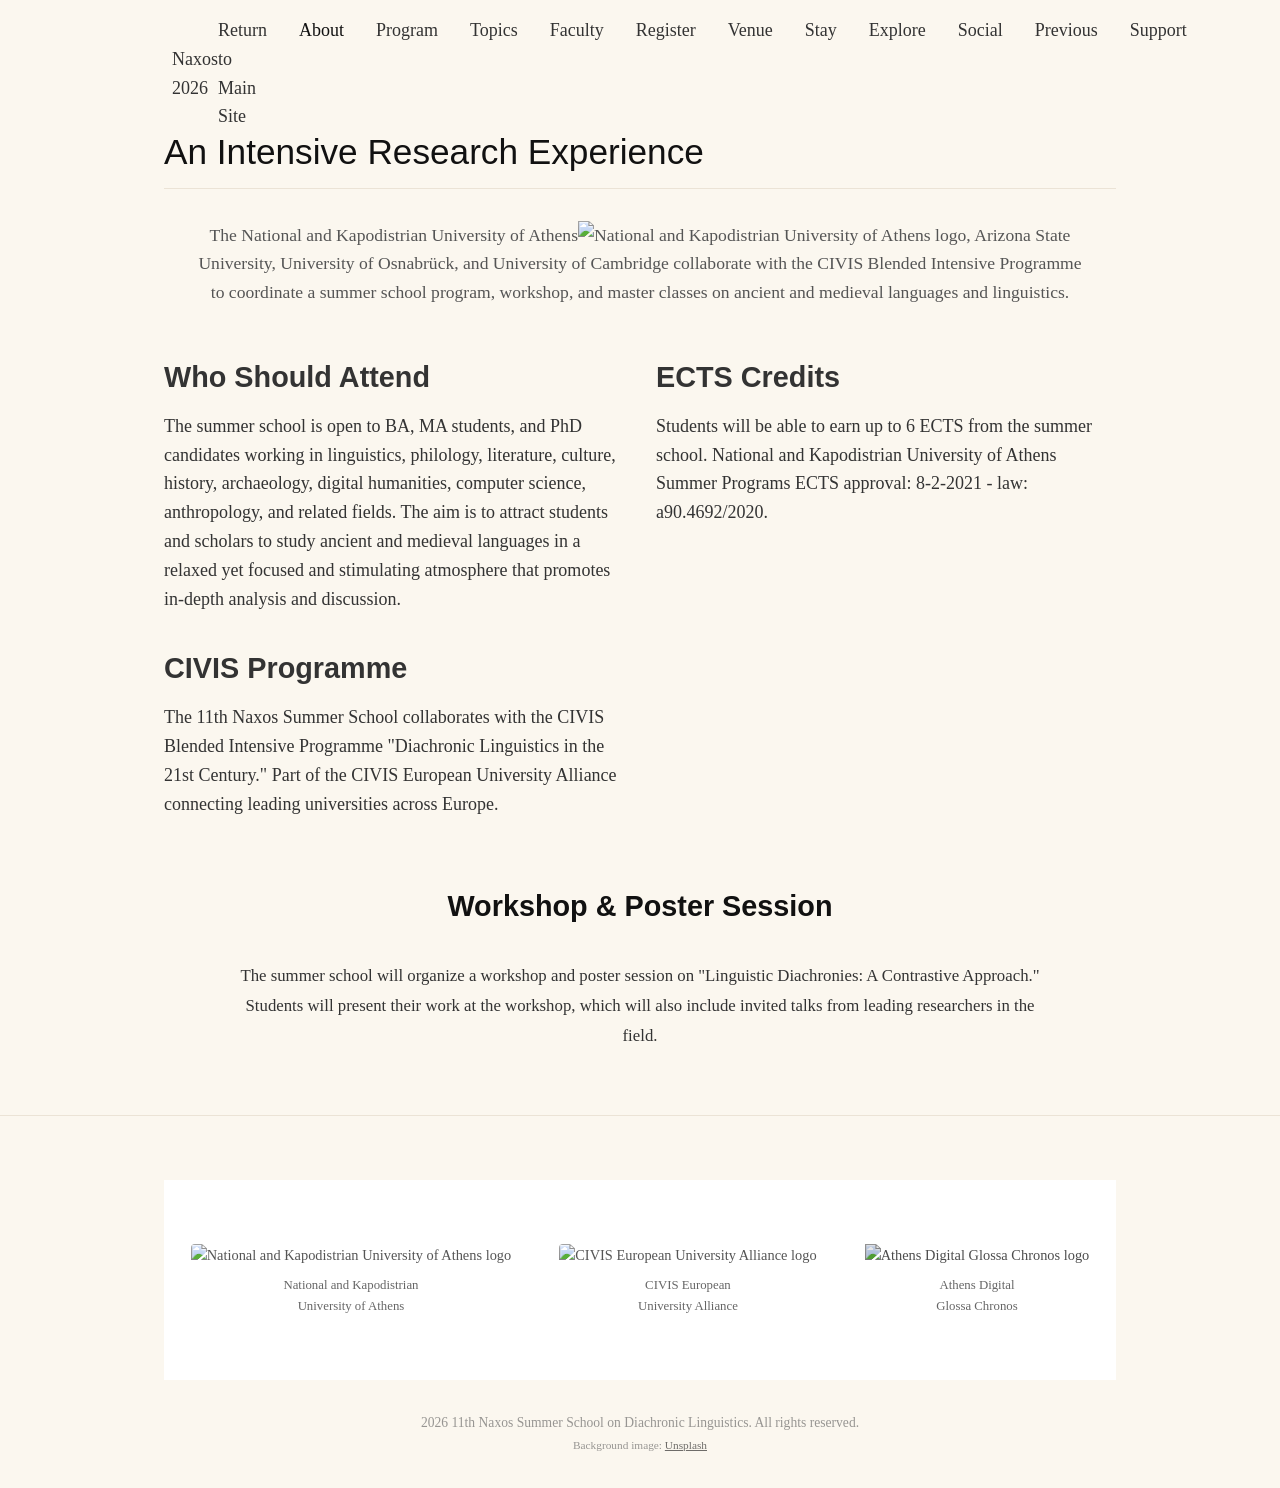
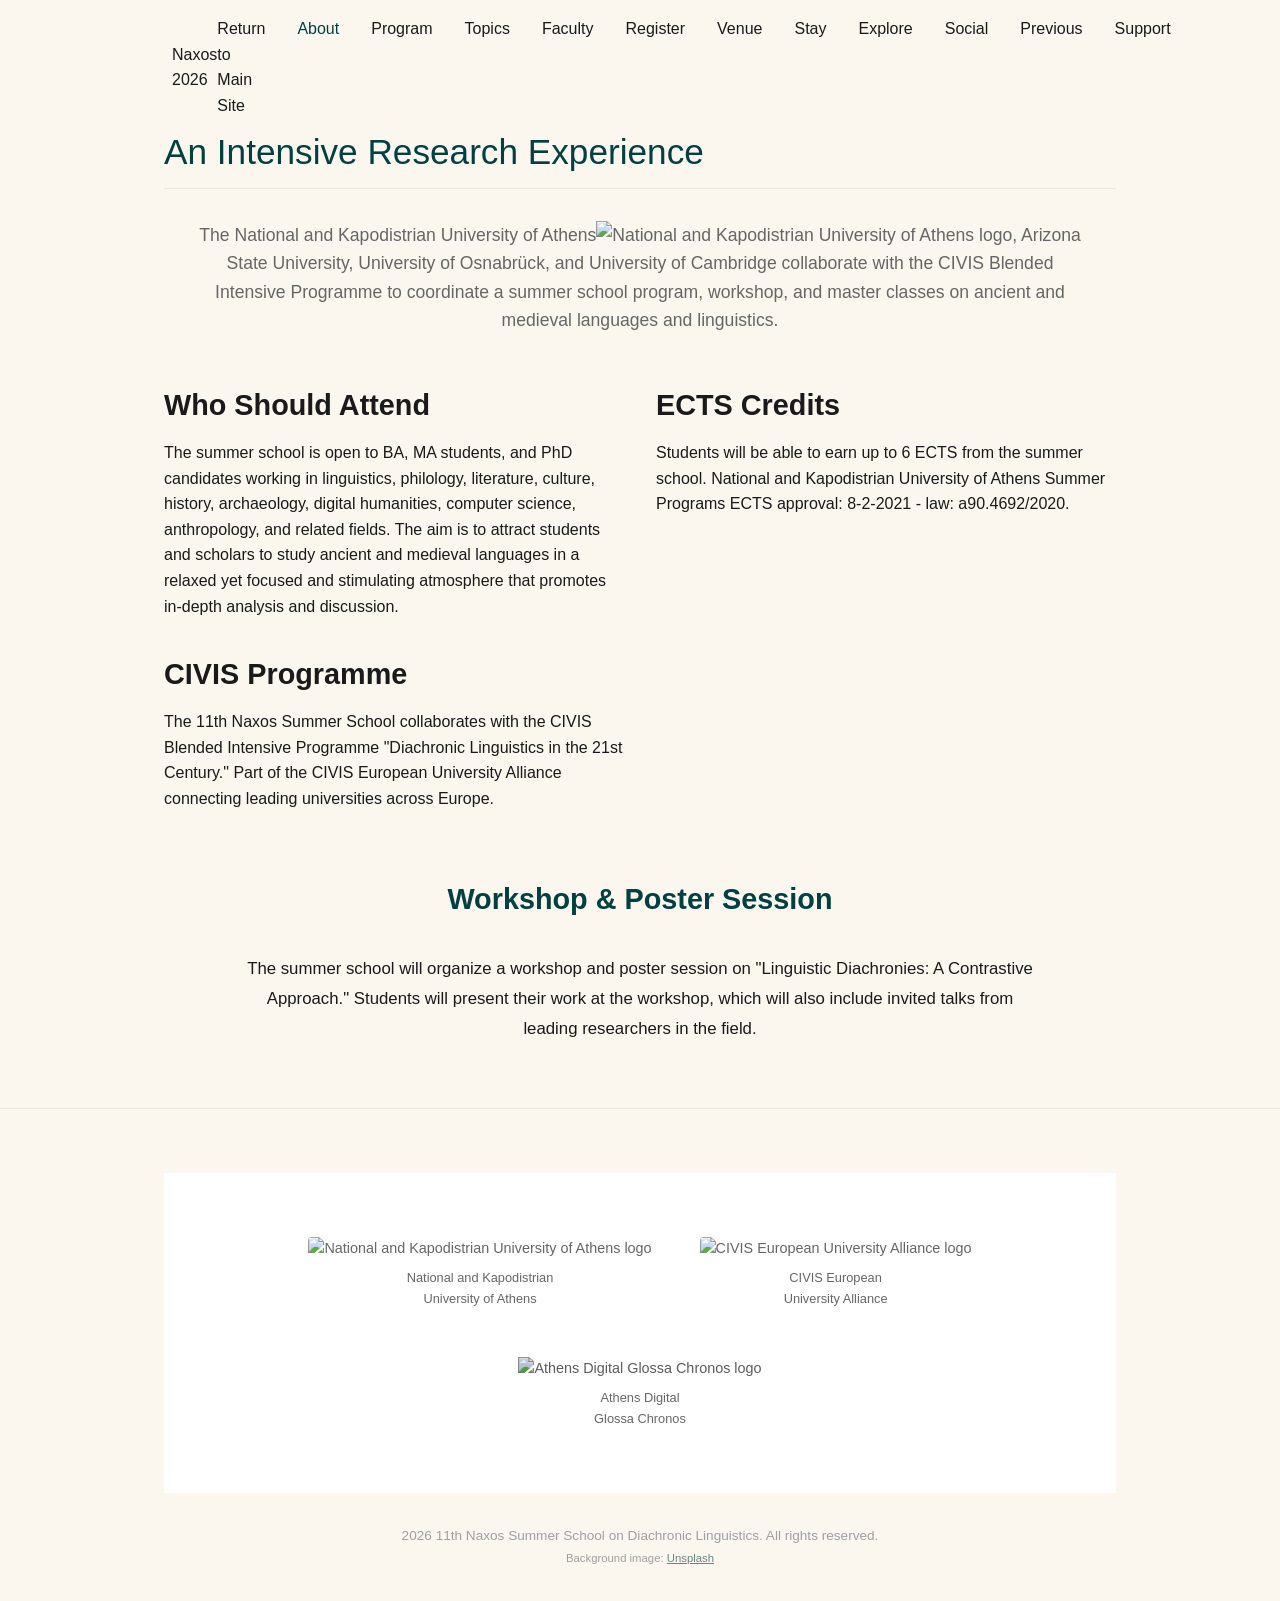

feat(naxos): Add meta tags, update fonts and typography

--- a/naxos-summer-school-2026/style.css
+++ b/naxos-summer-school-2026/style.css
@@ -7,23 +7,68 @@
 }
 
 :root {
-    --primary: #111111;
-    /* Black text as primary */
-    --text: #333333;
-    --text-light: #555555;
+    /* Colors */
+    --primary: #004040;
+    --primary-dark: #003333;
+    --primary-light: #006666;
+    --text: #1a1a1a;
+    --text-light: #666666;
+    --text-lighter: #888888;
+
+    /* Backgrounds */
     --bg-page: #fbf7ef;
     --bg-surface: #ffffff;
     --bg-soft: #f6f2e8;
+    --bg-dark: #1a1a1a;
+
+    /* Borders */
     --border: #ebe3d6;
+    --border-dark: #d6c7b8;
+
+    /* Shadows */
+    --shadow-sm: 0 1px 2px rgba(0, 0, 0, 0.05);
+    --shadow-md: 0 4px 6px rgba(0, 0, 0, 0.05);
+    --shadow-lg: 0 10px 15px rgba(0, 0, 0, 0.05);
+
+    /* Typography */
+    --font-sans: 'Inter', -apple-system, BlinkMacSystemFont, 'Segoe UI', Roboto, 'Helvetica Neue', Arial, sans-serif;
+    --font-serif: 'Georgia', 'Times New Roman', Times, serif;
+    --font-mono: 'SF Mono', 'Monaco', 'Inconsolata', 'Fira Mono', 'Droid Sans Mono', 'Source Code Pro', monospace;
+
+    /* Spacing */
+    --spacing-xs: 0.25rem;
+    --spacing-sm: 0.5rem;
+    --spacing-md: 1rem;
+    --spacing-lg: 2rem;
+    --spacing-xl: 4rem;
+
+    /* Transitions */
+    --transition-fast: 150ms ease;
+    --transition-normal: 300ms ease;
+    --transition-slow: 500ms ease;
+
+    /* Border Radius */
+    --radius-sm: 4px;
+    --radius-md: 8px;
+    --radius-lg: 12px;
+    --radius-full: 9999px;
+}
+
+/* Base Styles */
+html {
+    font-size: 16px;
+    text-rendering: optimizeLegibility;
+    -webkit-font-smoothing: antialiased;
+    -moz-osx-font-smoothing: grayscale;
 }
 
 body {
-    font-family: 'Georgia', 'Times New Roman', serif;
+    font-family: var(--font-sans);
+    font-size: 1rem;
     line-height: 1.6;
     color: var(--text);
-    overflow-x: hidden;
     background-color: var(--bg-page);
-    font-size: 18px;
+    overflow-x: hidden;
 }
 
 h1,
